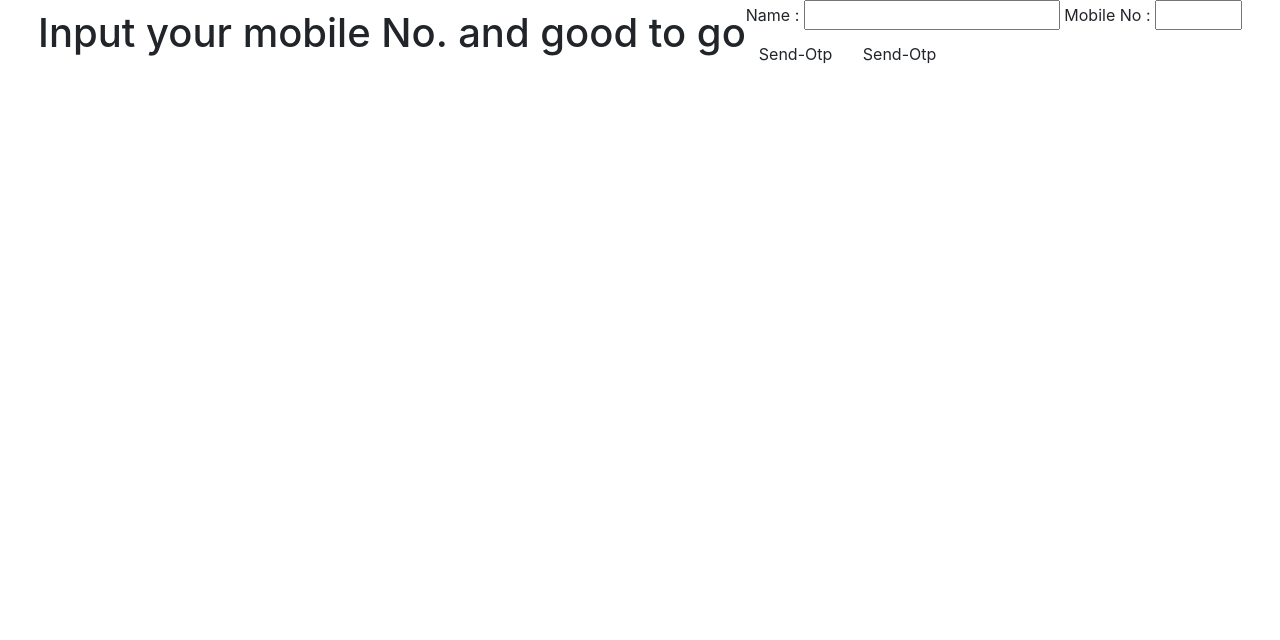
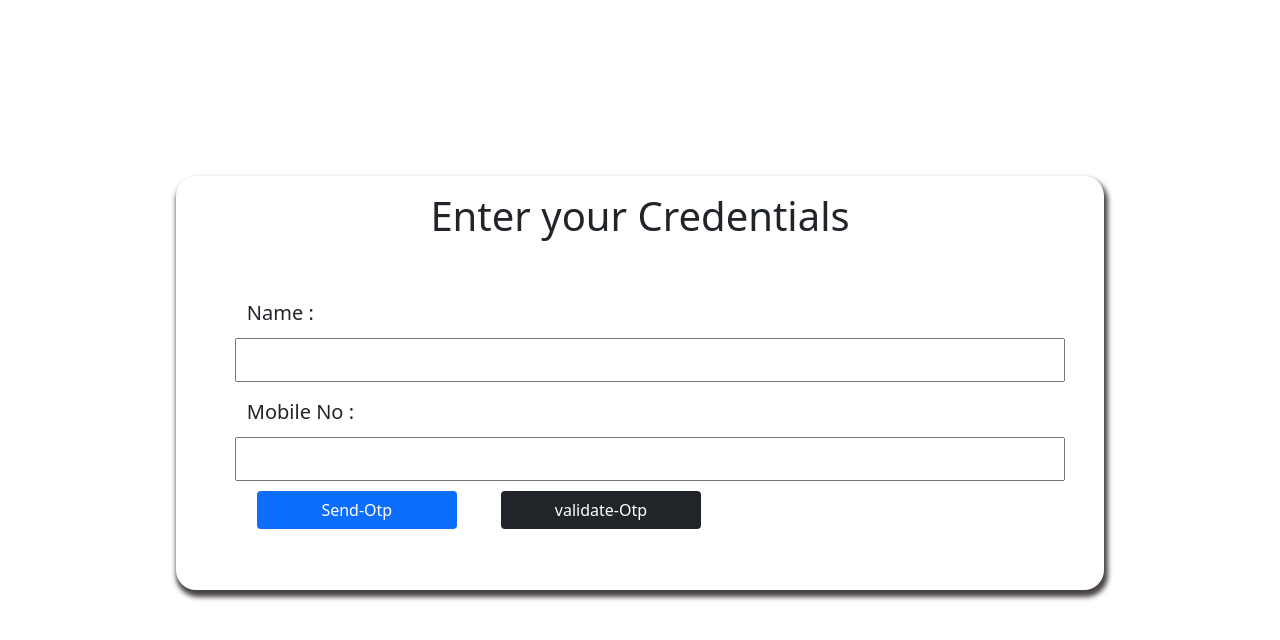
Before and after one commit to IDurgeshShukla/Viva-tech, a plain HTML site: page index.html in a window 1280 px wide. Drawn offline with nearby package versions, Linux system fonts and the light colour scheme.

Commit message:
frontend done

```diff
--- a/index.html
+++ b/index.html
@@ -3,21 +3,22 @@
 <head>
     <meta charset="UTF-8">
     <title>Otp-validation</title>
-    <link rel="stylesheet" href="https://cdn.jsdelivr.net/npm/bootstrap@4.3.1/dist/css/bootstrap.min.css" integrity="sha384-ggOyR0iXCbMQv3Xipma34MD+dH/1fQ784/j6cY/iJTQUOhcWr7x9JvoRxT2MZw1T" crossorigin="anonymous">
+    <link href="https://cdn.jsdelivr.net/npm/bootstrap@5.0.2/dist/css/bootstrap.min.css" rel="stylesheet" integrity="sha384-EVSTQN3/azprG1Anm3QDgpJLIm9Nao0Yz1ztcQTwFspd3yD65VohhpuuCOmLASjC" crossorigin="anonymous">
+    <link rel="stylesheet" href="style.css">
 </head>
 <body>
 <main>
-    <div class="d-flex justify-content-center align-items-center">
-        <h1>Input your mobile No. and good to go</h1>
+    <div class="m-5 p-3">
+        <h1 >Enter your Credentials</h1>
 
-        <form action="">
+        <form action="/src/main/java/com/example/VivatechProject/Controllers/UserController.java" class="d-flex justify-content-around row ">
             <label for="Name">Name :</label>
-            <input type="text" id="Name">
+            <input type="text" id="Name" class="" required>
             <label for="Mobile">Mobile No :</label>
-            <input type="Number" id="Mobile" min="10" max="10">
-            <div>
-                <button class="btn">Send-Otp</button>
-                <button class="btn" type="submit">Send-Otp</button>
+            <input type="Number" id="Mobile" min="6800000000"   required>
+            <div >
+                <button class="btn bg-primary text-white">Send-Otp</button>
+                <button class="btn bg-dark text-white" type="submit">validate-Otp</button>
             </div>
         </form>
     </div>
--- a/style.css
+++ b/style.css
@@ -0,0 +1,32 @@
+main>div{
+    display: flex;
+    flex-direction: column;
+    justify-content: center;
+    align-items: center;
+    box-sizing: border-box;
+    box-shadow:  2px 5px 5px 2px rgb(73, 67, 67);
+    border-radius: 20px;
+
+}
+main{
+    width: 100vw;
+    height: 100vh;
+    padding: 10%;
+}
+input, label{
+    font-size: 20px;
+    margin: 10px;
+    padding: 5px;
+}
+
+label{
+    margin-bottom: 5px;
+    margin-top: 15px;
+}
+.btn{
+    margin-inline: 20px;
+    width:200px !important;
+}
+form{
+    padding:5%;
+}
```
